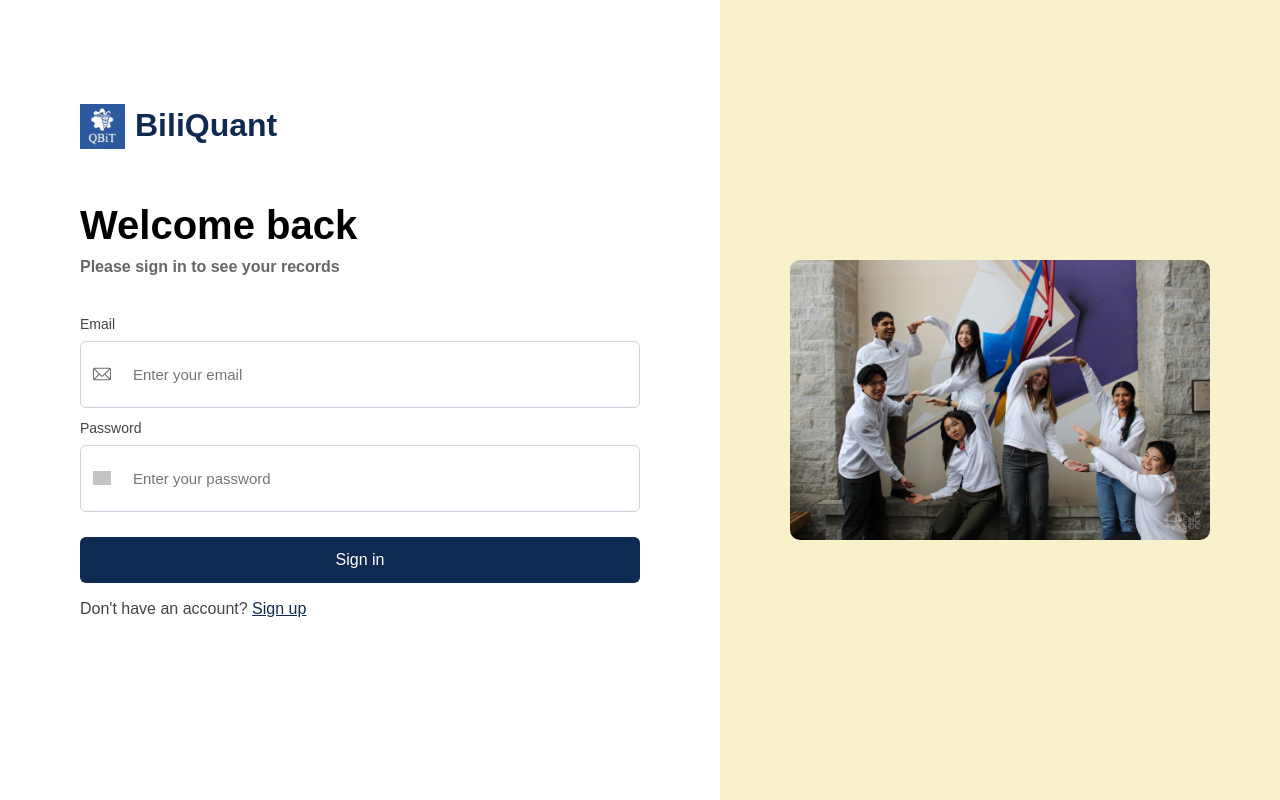
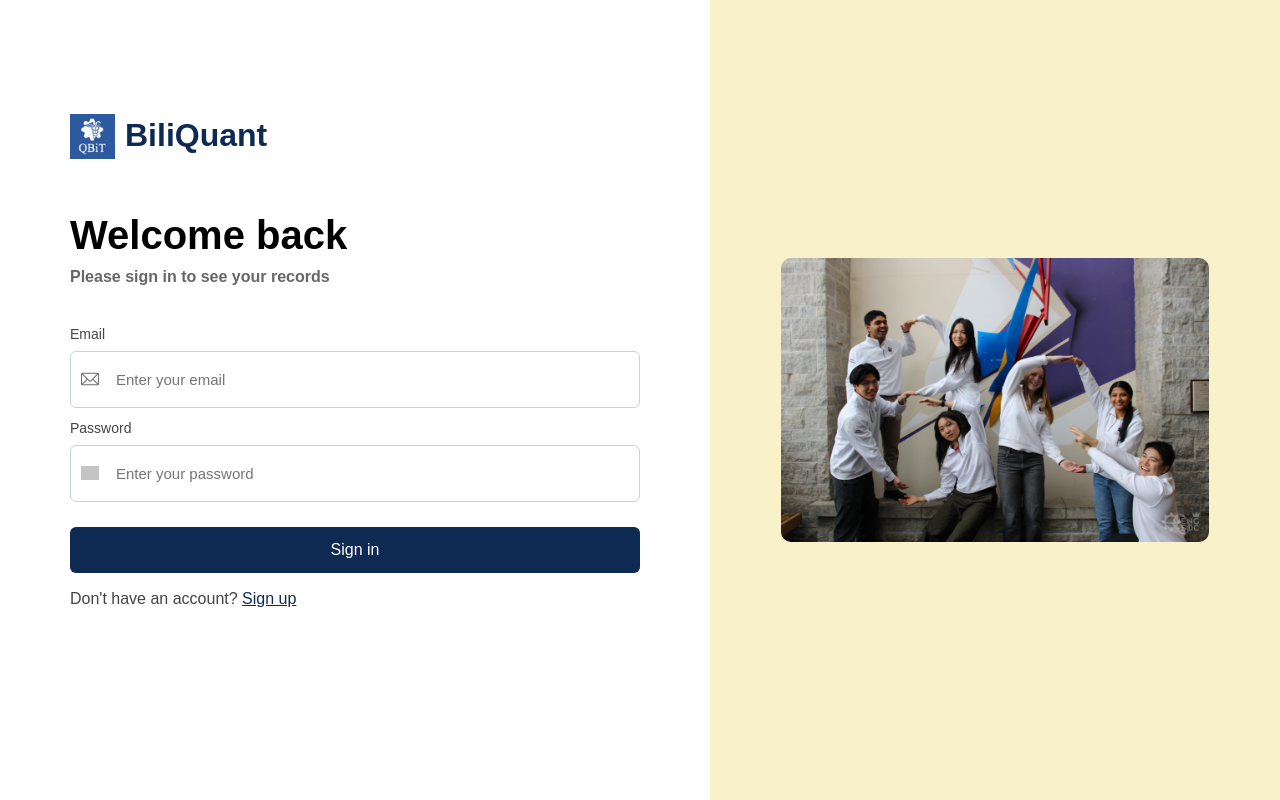
Before and after one commit to qbit-queensu/biliquant-app, a React (Vite) app in the folder bili-app/: page / in a window 1280 px wide. Built offline with nearby package versions, Linux system fonts and the light colour scheme; grey boxes are pictures that could not be loaded.

Commit message:
log-in page format edits

```diff
--- a/bili-app/src/pages/LogIn.css
+++ b/bili-app/src/pages/LogIn.css
@@ -9,10 +9,11 @@
 /* LEFT SIDE */
 .login-left {
   flex: 1;
-  padding: 80px;
+  padding: 70px;
   display: flex;
   flex-direction: column;
   justify-content: center;
+  max-width: 780px;
 }
 
 .logo-row {
@@ -60,7 +61,8 @@
   display: flex;
   align-items: center;
   border: 1px solid #c9d2e0;
-  padding: 12px;
+  padding: 7px 10px;
+  max-width: 650px;
   border-radius: 6px;
   background: white;
 }
@@ -69,7 +71,7 @@
   border: none;
   outline: none;
   flex: 1;
-  margin-left: 10px;
+  margin-left: 5px;
   font-size: 15px;
 }
 
@@ -89,6 +91,7 @@
   border: none;
   border-radius: 6px;
   cursor: pointer;
+  max-width: 650px;
 }
 
 .login-btn:hover {
```
